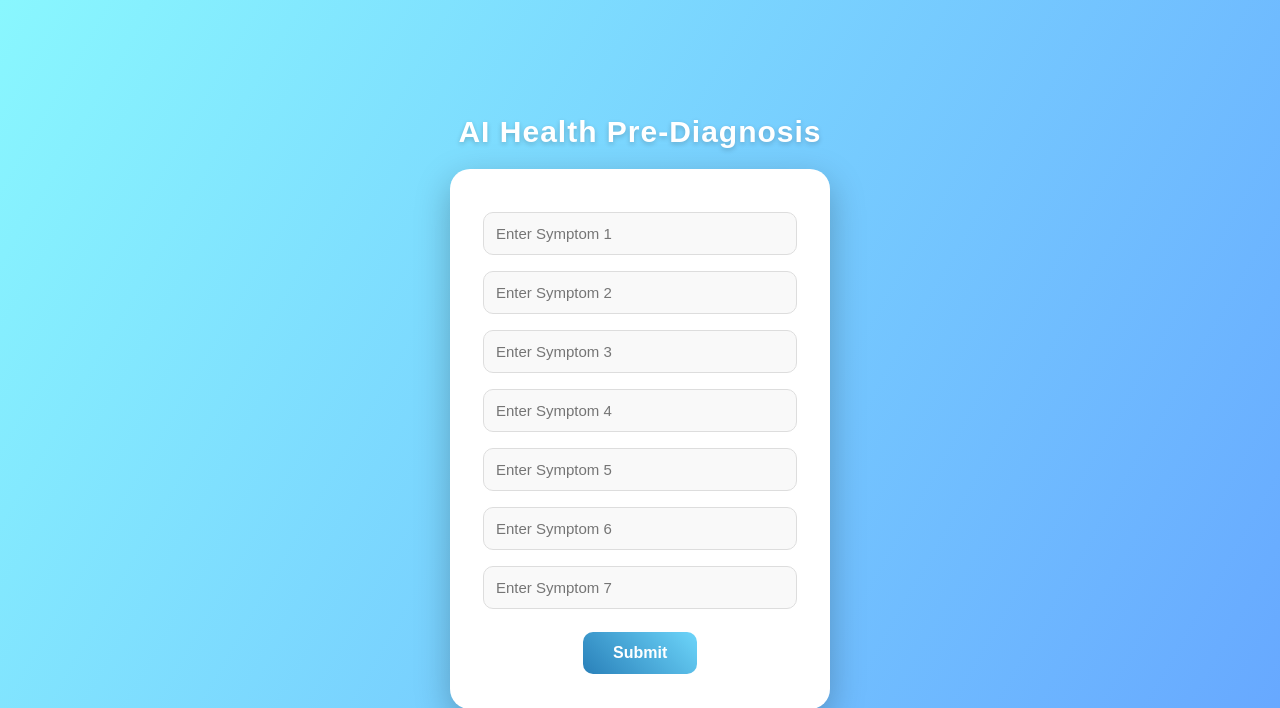
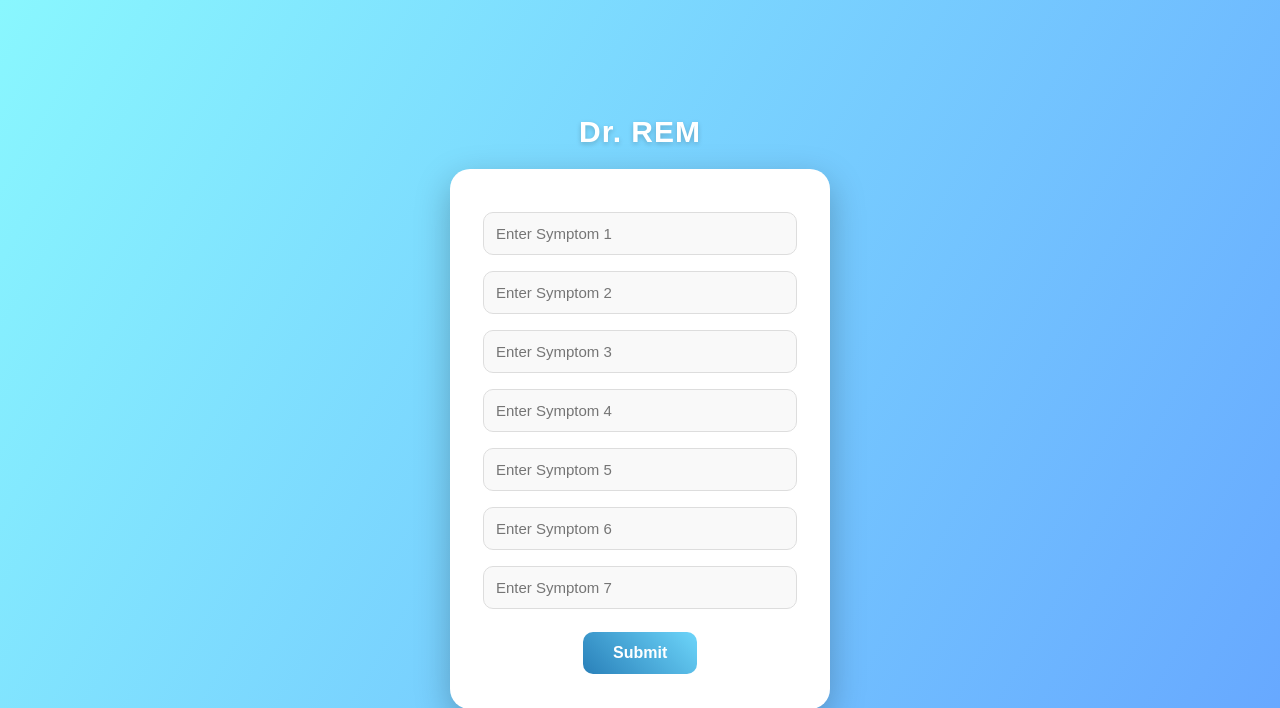
Before and after one commit to crazeshot/Dr.AI, a Flask app: page / in a window 1280 px wide. Shown: the top 708 px of the page. Run offline with Flask 3, Linux system fonts and the light colour scheme; parts of the project's set-up code (start-up, migrations or seed data) failed here and were passed over.

Commit message:
Update index.html

```diff
--- a/templates/index.html
+++ b/templates/index.html
@@ -1,7 +1,7 @@
 <!DOCTYPE html>
 <html>
 <head>
-    <title>Dr.AI</title>
+    <title>Dr.REM</title>
     <style>
         body {
             font-family: "Poppins", Arial, sans-serif;
@@ -162,7 +162,7 @@
 </head>
 <body>
     <div>
-        <h2>AI Health Pre-Diagnosis</h2>
+        <h2>Dr. REM</h2>
         <form method="POST" onsubmit="showLoader()">
             {% for i in range(1, 8) %}
                 <input type="text" name="symptom{{i}}" placeholder="Enter Symptom {{i}}"><br>
```
